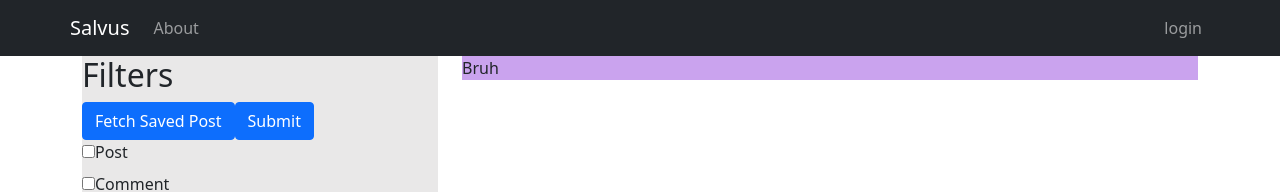
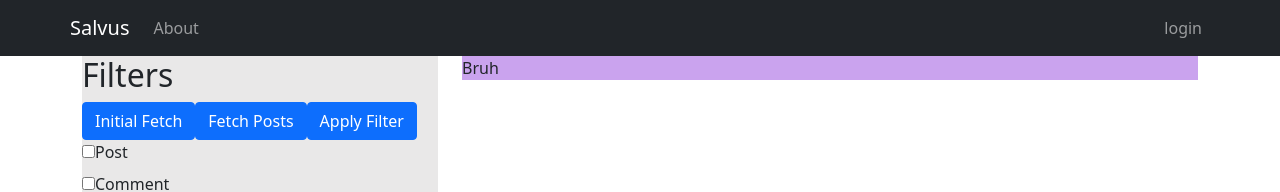
Before and after one commit to apo11o-M/salvus, a React (Create React App) app: page / in a window 1280 px wide. Shown: the top 192 px of the page. Built offline with nearby package versions, Linux system fonts and the light colour scheme; no server answers.

Commit message:
centralized the post information to app.js
Store the saved post and some relevant data to app.js so its children filter and main column can access the data

```diff
--- a/src/App.js
+++ b/src/App.js
@@ -1,11 +1,156 @@
 import './App.css';
 import React from 'react';
+import config from './credential';
 import { Container, Row, Col } from 'react-bootstrap';
 import MainColumn from './main-column/MainColumn';
 import FilterColumn from './filter-column/FilterColumn'
 import NavBar from './NavBar';
 
 class Canvas extends React.Component {
+  constructor(props) {
+    super(props);
+    this.state = {
+      currRenderPosts: [],
+      selectedFilters: [],
+      selectedSubs: []
+    }
+    this.savedPosts = [];
+    this.subredditMap = new Map();
+  }
+
+  // Fetch the saved posts from reddit
+  initialFetch = async () => {
+    console.log("Fetching saved post..");
+    config.requester.getMe().getSavedContent()
+    .then((data) => {
+      this.setState({
+        currRenderPosts: data
+      })
+      this.savedPosts = data;
+      this.createFilters();
+    }).catch(err => {
+      console.log(err);
+    })
+  }
+  // Create the subreddit map based from the fetched posts.
+  createFilters() {
+    console.log("Finding all subreddits appeared in the saved posts..");
+    for (let post of this.savedPosts) {
+      const subName = post.subreddit_name_prefixed;
+      if (this.subredditMap.get(subName) === undefined) {
+        this.subredditMap.set(subName, [post]);
+      } else {
+        const tempArr = this.subredditMap.get(subName);
+        tempArr.push(post);
+        this.subredditMap.set(subName, tempArr);
+      }
+    }
+    this.subredditMap = new Map([...this.subredditMap.entries()].sort((a, b) => {
+      return a[0].toLowerCase().localeCompare(b[0].toLowerCase());
+    }));
+    console.log(this.subredditMap);
+    // The reason why we need to force update is bc subredditMap is not a state variable, plus it's
+    // an async function, react will render the empty subredditMap first, then accept the fetched
+    // post information. So after the subredditMap has been updated we need to forceUpdate the child
+    // components.
+    this.forceUpdate();
+  }
+
+  // Fetch {30} more saved items, and apply them with the filters
+  fetchPosts() {
+    console.log(this.state.selectedFilters);
+    console.log(this.state.selectedSubs);
+    this.savedPosts.fetchMore({amount: 30})
+    .then((newList) => {
+      this.savedPosts = newList;
+      console.log(this.savedPosts);
+      this.filterPosts();
+    }).catch((err) => {
+      console.log(err);
+    })
+    // Apply the filter to the saved posts and save to the currRenderPosts
+  }
+
+  // Filter the submissions from the savedPosts variable, and the submissions that passed the
+  // filters will then get rendered to the screen
+  filterPosts() {
+    let tempResult = this.savedPosts;
+
+    // Check post or comment
+    let filterPost = this.state.selectedFilters.includes("post");
+    let filterComment = this.state.selectedFilters.includes("comment");
+    if (filterPost && !filterComment) {
+      tempResult = tempResult.filter(e => e.constructor.name === "Submission");
+    } else if (!filterPost && filterComment) {
+      tempResult = tempResult.filter(e => e.constructor.name === "Comment");
+    }
+
+    // check nwfw tag
+    let filterNSFW = this.state.selectedFilters.includes("nsfwTrue");
+    let filterNotNSFW = this.state.selectedFilters.includes("nsfwFalse");
+    if (filterNSFW && !filterNotNSFW) {
+      tempResult = tempResult.filter(e => e.over_18);
+    } else if (!filterNSFW && filterNotNSFW) {
+      tempResult = tempResult.filter(e => !(e.over_18));
+    }
+
+    // Check the media type
+    let filterImage = this.state.selectedFilters.includes("image");
+    let filterVideo = this.state.selectedFilters.includes("video");
+    let filterText = this.state.selectedFilters.includes("text");
+    tempResult = tempResult.filter(e => {
+      return (
+        (filterImage && (e.post_hint === "image" || e.gallery_data != null)) ||
+        (filterVideo && e.is_video) ||
+        (filterText && e.is_self) ||
+        (filterImage && filterText && filterVideo) ||
+        (!filterImage && !filterText && !filterVideo)
+      );
+    });
+
+    // Check the subs filter
+    if (this.state.selectedSubs > 0 && this.state.selectedSubs.length < this.subredditMap.size) {
+      tempResult = tempResult.filter(e => {
+        return this.states.selectedSubs.includes(e.subreddit_name_prefixed);
+      });
+    }
+    this.setState({ currRenderPosts: tempResult }, () => {
+      console.log("currRenderPosts:")
+      console.log(this.state.currRenderPosts);
+    })
+  }
+
+  handleClickFilters = (event) => {
+    console.log("clicked the " + event.target.value);
+    const isChecked = event.target.checked;
+    if (isChecked) {
+      this.setState({
+        selectedFilters: [...this.state.selectedFilters, event.target.value]
+      })
+    } else {
+      const index = this.state.selectedFilters.indexOf(event.target.value);
+      this.state.selectedFilters.splice(index, 1);
+      this.setState({
+        selectedFilters: this.state.selectedFilters
+      })
+    }
+  }
+  handleClickSubs = (event) => {
+    console.log("clicked the " + event.target.value);
+    const isChecked = event.target.checked;
+    if (isChecked) {
+      this.setState({
+        selectedSubs: [...this.state.selectedSubs, event.target.value]
+      })
+    } else {
+      const index = this.state.selectedSubs.indexOf(event.target.value);
+      this.state.selectedSubs.splice(index, 1);
+      this.setState({
+        selectedSubs: this.state.selectedSubs
+      })
+    }
+  }
+
   render() {
     return (
       <div>
@@ -14,8 +159,19 @@ class Canvas extends React.Component {
         </header>
         <Container>
           <Row>
-            <Col sm={4}> <FilterColumn /> </Col>
-            <Col sm={8}> <MainColumn /> </Col>
+            <Col sm={4}>
+              <FilterColumn
+                initialFetch={this.initialFetch.bind(this)}
+                fetchPosts={this.fetchPosts.bind(this)}
+                filterPosts={this.filterPosts.bind(this)}
+                handleClickFilters={this.handleClickFilters.bind(this)}
+                handleClickSubs={this.handleClickSubs.bind(this)}
+                subMap={this.subredditMap}
+              />
+            </Col>
+            <Col sm={8}>
+             <MainColumn />
+            </Col>
           </Row>
         </Container>
       </div>
--- a/src/filter-column/FilterColumn.js
+++ b/src/filter-column/FilterColumn.js
@@ -1,6 +1,4 @@
 import React from 'react';
-import snoowrap from 'snoowrap';
-import config from '../credential'
 import FilterType from './filters/FilterType';
 import FilterMedia from './filters/FilterMedia';
 import FilterNSFW from './filters/FilterNSFW'
@@ -8,112 +6,20 @@ import FilterSubs from './filters/FilterSubs'
 import Button from 'react-bootstrap/Button'
 
 class FilterColumn extends React.Component {
-  constructor(props) {
-    super(props);
-    this.state = {
-      // currRenderPosts: [],
-      selectedSubs: [],
-      selectedFilters: []
-    }
-    this.savedPosts = [];
-    this.subredditMap = new Map();
-    this.handleClickFilters = this.handleClickFilters.bind(this);
-    this.handleClickSubs = this.handleClickSubs.bind(this);
-    this.filterPosts = this.filterPosts.bind(this);
-  }
 
-  fetchSavedPost = async () => {
-    console.log("Fetching saved post..");
-    config.requester.getMe().getSavedContent()
-    .then((data) => {
-      // this.setState({
-      //   currRenderPosts: data
-      // });
-      this.savedPosts = data;
-      this.createFilters();
-      this.forceUpdate();
-      // console.log( Array.from( this.subredditMap.keys() ));
-    }).catch((err) => {
-      console.log(err);
-    })
-  }
-
-  createFilters() {
-    console.log(this.subredditMap);
-    console.log("Finding all subreddits appeared in the saved posts..");
-    for (let post of this.savedPosts) {
-      const subName = post.subreddit_name_prefixed;
-      if (this.subredditMap.get(subName) === undefined) {
-        this.subredditMap.set(subName, [post]);
-      } else {
-        const tempArr = this.subredditMap.get(subName);
-        tempArr.push(post);
-        this.subredditMap.set(subName, tempArr);
-      }
-    }
-    this.subredditMap = new Map([...this.subredditMap.entries()].sort((a, b) => {
-      return a[0].toLowerCase().localeCompare(b[0].toLowerCase());
-    }));
-    console.log(this.subredditMap);
-  }
-
-  filterPosts() {
-    console.log(this.state.selectedFilters);
-    console.log(this.state.selectedSubs);
-    // let curr = [...this.savedPosts];
-    console.log(this.savedPosts);
-
-    this.savedPosts.fetchMore({amount: 10})
-    .then((extendedListing => {
-      console.log(extendedListing);
-      this.savedPosts = extendedListing;
-    })).catch((err) => {
-      console.log(err);
-    })
-
-
-    // this.setState({
-    //   currRenderPosts: [...this.savedPosts]
-    // })
-    // console.log(this.state.currRenderPosts);
-    // console.log(curr);
-    console.log(this.savedPosts);
-
-  }
-  handleClickFilters = (event) => {
-    console.log("clicked the " + event.target.value);
-    const isChecked = event.target.checked;
-    if (isChecked) {
-      this.setState({ selectedFilters: [...this.state.selectedFilters, event.target.value] });
-    } else {
-      const index = this.state.selectedFilters.indexOf(event.target.value);
-      this.state.selectedFilters.splice(index, 1);
-      this.setState({ selectedFilters: this.state.selectedFilters })
-    }
-  }
-  handleClickSubs = (event) => {
-    console.log("clicked the " + event.target.value);
-    const isChecked = event.target.checked;
-    if (isChecked) {
-      this.setState({ selectedSubs: [...this.state.selectedSubs, event.target.value] });
-    } else {
-      const index = this.state.selectedSubs.indexOf(event.target.value);
-      this.state.selectedSubs.splice(index, 1);
-      this.setState({ selectedSubs: this.state.selectedSubs });
-    }
-  }
   render() {
     return (
       <div className="filter-column">
         <h2>Filters</h2>
-        <Button variant="primary" onClick={this.fetchSavedPost}>Fetch Saved Post</Button>
-        <Button variant="primary" onClick={this.filterPosts}>Submit</Button>
+        <Button variant="primary" onClick={this.props.initialFetch}>Initial Fetch</Button>
+        <Button variant="primary" onClick={this.props.fetchPosts}>Fetch Posts</Button>
+        <Button variant="primary" onClick={this.props.filterPosts}>Apply Filter</Button>
         <br />
-        <FilterType handleClick={this.handleClickFilters} />
-        <FilterMedia handleClick={this.handleClickFilters} />
-        <FilterNSFW handleClick={this.handleClickFilters} />
+        <FilterType handleClick={this.props.handleClickFilters} />
+        <FilterMedia handleClick={this.props.handleClickFilters} />
+        <FilterNSFW handleClick={this.props.handleClickFilters} />
         <br />
-        <FilterSubs subs={Array.from( this.subredditMap.keys() )} handleClick={this.handleClickSubs}/>
+        <FilterSubs subList={Array.from(this.props.subMap.keys())} handleClick={this.props.handleClickSubs}/>
       </div>
     );
   }
--- a/src/filter-column/filters/FilterSubs.js
+++ b/src/filter-column/filters/FilterSubs.js
@@ -3,7 +3,7 @@ import React from "react";
 function FilterSubs(props) {
   return (
     <div>
-      {props.subs.map((s, index) => (
+      {props.subList?.map((s, index) => (
         <div key={s}>
           <input type="checkbox" id={s} value={s} onChange={props.handleClick} />
           <label>{s}</label>
--- a/src/main-column/MainColumn.js
+++ b/src/main-column/MainColumn.js
@@ -1,7 +1,8 @@
 import React from 'react'
 import Stack from 'react-bootstrap/Stack'
 
-function MainColumn() {
+class  MainColumn extends React.Component {
+  render() {
     return (
       <div className="main-column">
         <Stack gap={3}>
@@ -10,5 +11,6 @@ function MainColumn() {
       </div>
     )
   }
+}
 
 export default MainColumn;
```
Lines whose indentation alone changed are shown as unchanged.
